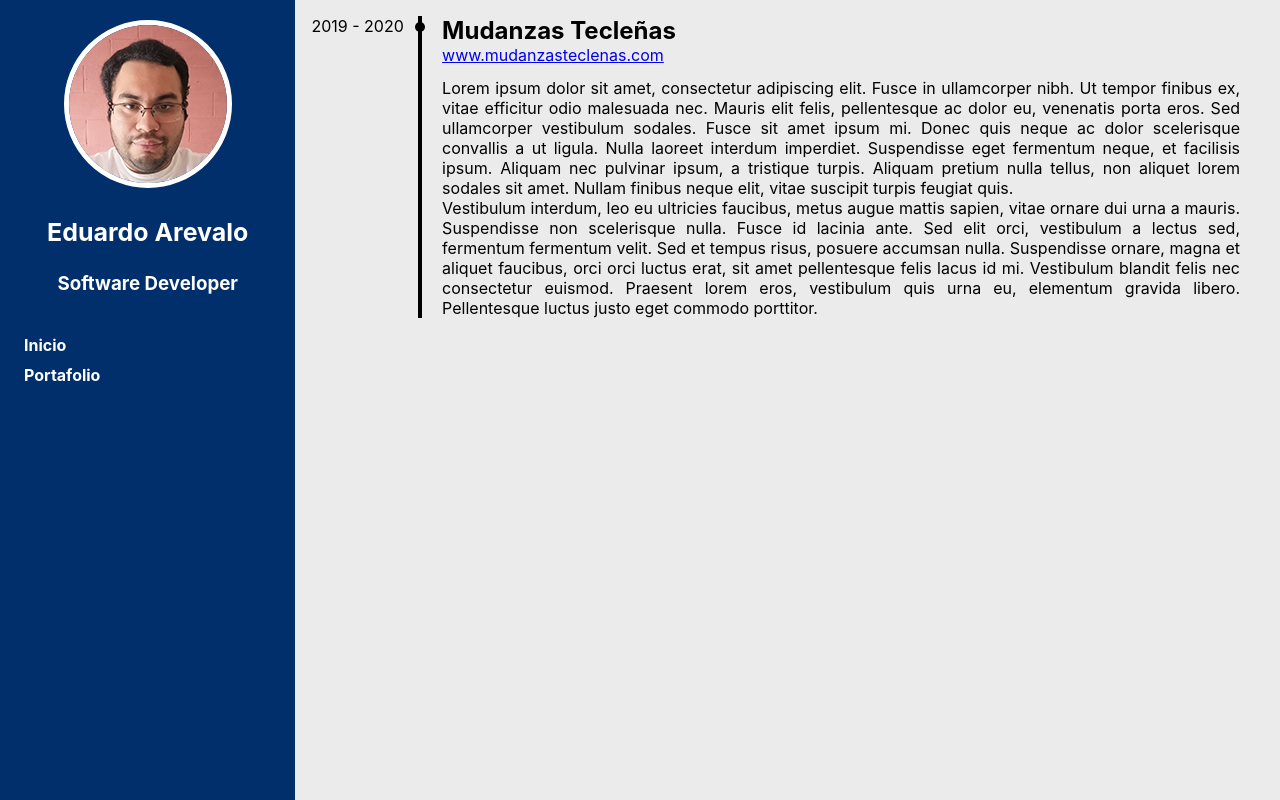
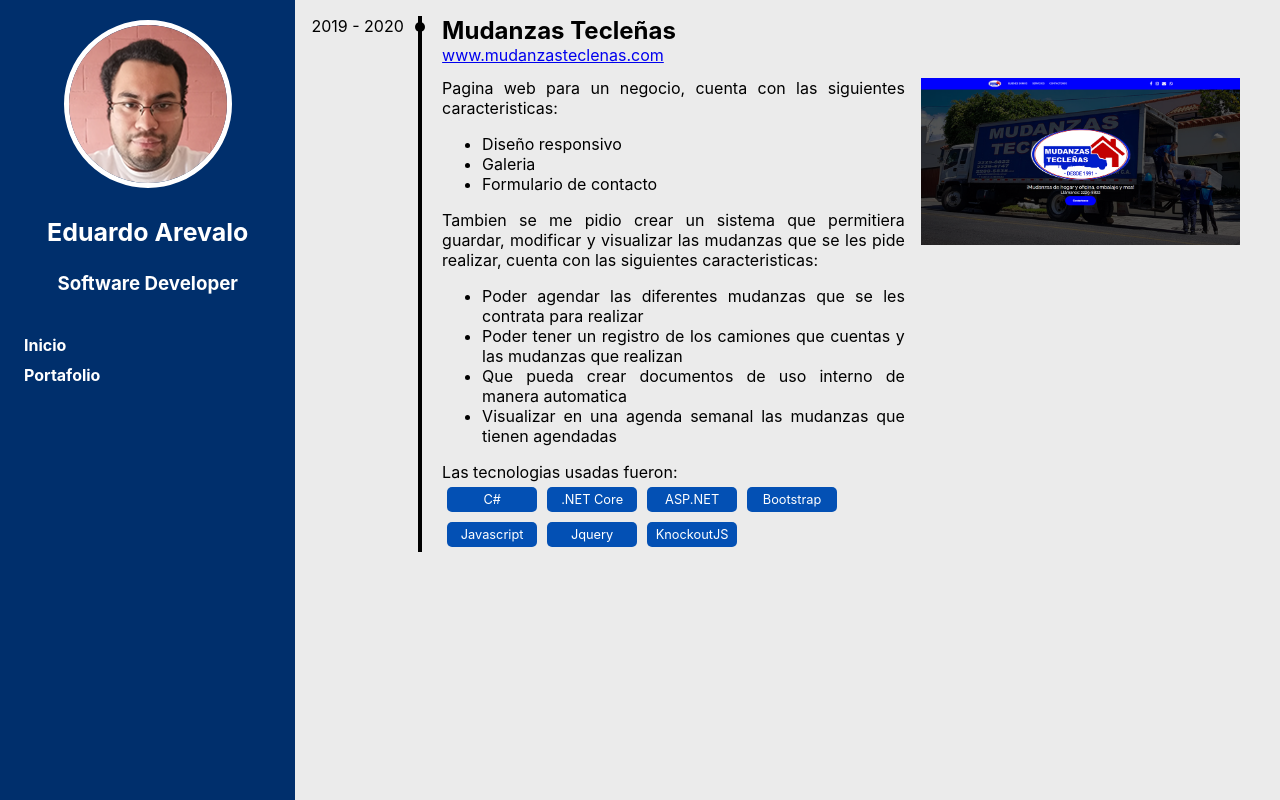
Before and after one commit to theedu007/my-web-page, a React (Create React App) app: page /portfolio in a window 1280 px wide. Built offline with nearby package versions, Linux system fonts and the light colour scheme.

Commit message:
Terminando el diseño para el contenido del portfolio

```diff
--- a/src/components/portfolio-item/portfolio-item.component.jsx
+++ b/src/components/portfolio-item/portfolio-item.component.jsx
@@ -1,5 +1,7 @@
 import React from 'react';
 import './portfolio-item.styles.css'
+
+import TechTag from '../tecnologies-tags/tecnologies-tags'
 
 const PortfolioItem = props => (
     <div className="portfolio-item">
@@ -15,8 +17,17 @@ const PortfolioItem = props => (
                 <div className="portfolio-link">
                     <a href={props.websiteLink}>{props.websiteLabel}</a>
                 </div>
-                <div className="porfolio-info">
-                    {props.children}
+                <div className="portfolio-info">
+                    <div className="porfolio-info-text">
+                        {props.children}
+                        <div className="porfolio-tech-tags">
+                            <p>Las tecnologias usadas fueron:</p>
+                            {props.tags.map((tag, index) => <TechTag key={index} tagContent={tag} />)}
+                        </div>
+                    </div>
+                    <div className="porfolio-info-image">
+                        <img src={ props.pageImg } alt="screencapture-mudanzasteclenas" />
+                    </div>
                 </div>
             </div>
         </div>
--- a/src/components/portfolio-item/portfolio-item.styles.css
+++ b/src/components/portfolio-item/portfolio-item.styles.css
@@ -45,6 +45,30 @@
     margin-bottom: 0.8rem;
 }
 
-.porfolio-info * {
+.portfolio-info {
+    display: flex;
+    flex-direction: row;
+}
+
+.portfolio-info > .porfolio-info-text {
+    width: 60%;
+    margin-right: 16px;
     text-align: justify;
 }
+
+.porfolio-info-text ul {
+    margin-bottom: 16px;
+}
+
+.porfolio-info-text .text{
+    margin-bottom: 16px;
+}
+
+.portfolio-info > .porfolio-info-image {
+    width: auto;
+    max-width: 40%;
+}
+
+img {
+    width: 100%;
+}
--- /dev/null
+++ b/src/components/tecnologies-tags/tecnologies-tags.jsx
@@ -0,0 +1,9 @@
+import React from 'react';
+
+import './tecnologies-tags.styles.css'
+
+const TechTag = ({ tagContent }) => (
+    <span className="tech-tag">{tagContent}</span>
+);
+
+export default TechTag;
--- /dev/null
+++ b/src/components/tecnologies-tags/tecnologies-tags.styles.css
@@ -0,0 +1,11 @@
+.tech-tag {
+    display: inline-block;
+    padding: 5px;
+    color: white;
+    border-radius: 5px;
+    width: 90px;
+    text-align: center;
+    margin: 5px !important;
+    background-color: #0350b4;
+    font-size: 0.8rem;
+}
--- a/src/pages/Portfolio/Portfolio.jsx
+++ b/src/pages/Portfolio/Portfolio.jsx
@@ -2,6 +2,8 @@ import React from 'react';
 
 import ContenContainer from '../../components/content-container/content-container.component';
 import PortfolioItem from '../../components/portfolio-item/portfolio-item.component';
+
+import imgPage from '../../components/img/tecle.png'
 
 const Portfolio = () => (
     <ContenContainer>
@@ -9,13 +11,26 @@ const Portfolio = () => (
         title="Mudanzas Tecleñas"
         years="2019 - 2020"
         websiteLink = "https://www.mudanzasteclenas.com/"
-        websiteLabel = "www.mudanzasteclenas.com">
-            <p>
-            Lorem ipsum dolor sit amet, consectetur adipiscing elit. Fusce in ullamcorper nibh. Ut tempor finibus ex, vitae efficitur odio malesuada nec. Mauris elit felis, pellentesque ac dolor eu, venenatis porta eros. Sed ullamcorper vestibulum sodales. Fusce sit amet ipsum mi. Donec quis neque ac dolor scelerisque convallis a ut ligula. Nulla laoreet interdum imperdiet. Suspendisse eget fermentum neque, et facilisis ipsum. Aliquam nec pulvinar ipsum, a tristique turpis. Aliquam pretium nulla tellus, non aliquet lorem sodales sit amet. Nullam finibus neque elit, vitae suscipit turpis feugiat quis.
+        websiteLabel = "www.mudanzasteclenas.com"
+        pageImg = {imgPage}
+        tags={['C#', '.NET Core', 'ASP.NET', 'Bootstrap', 'Javascript', 'Jquery', 'KnockoutJS']}>
+            <p className="text">
+                Pagina web para un negocio, cuenta con las siguientes caracteristicas:
             </p>
-            <p>
-            Vestibulum interdum, leo eu ultricies faucibus, metus augue mattis sapien, vitae ornare dui urna a mauris. Suspendisse non scelerisque nulla. Fusce id lacinia ante. Sed elit orci, vestibulum a lectus sed, fermentum fermentum velit. Sed et tempus risus, posuere accumsan nulla. Suspendisse ornare, magna et aliquet faucibus, orci orci luctus erat, sit amet pellentesque felis lacus id mi. Vestibulum blandit felis nec consectetur euismod. Praesent lorem eros, vestibulum quis urna eu, elementum gravida libero. Pellentesque luctus justo eget commodo porttitor.
+            <ul>
+                <li>Diseño responsivo</li>
+                <li>Galeria</li>
+                <li>Formulario de contacto</li>
+            </ul>
+            <p className="text">
+                Tambien se me pidio crear un sistema que permitiera guardar, modificar y visualizar las mudanzas que se les pide realizar, cuenta con las siguientes caracteristicas:
             </p>
+            <ul>
+                <li>Poder agendar las diferentes mudanzas que se les contrata para realizar</li>
+                <li>Poder tener un registro de los camiones que cuentas y las mudanzas que realizan</li>
+                <li>Que pueda crear documentos de uso interno de manera automatica</li>
+                <li>Visualizar en una agenda semanal las mudanzas que tienen agendadas</li>
+            </ul>
         </PortfolioItem>
     </ContenContainer>
 );
```
Also changed, not shown: src/components/img/tecle.png (added).
